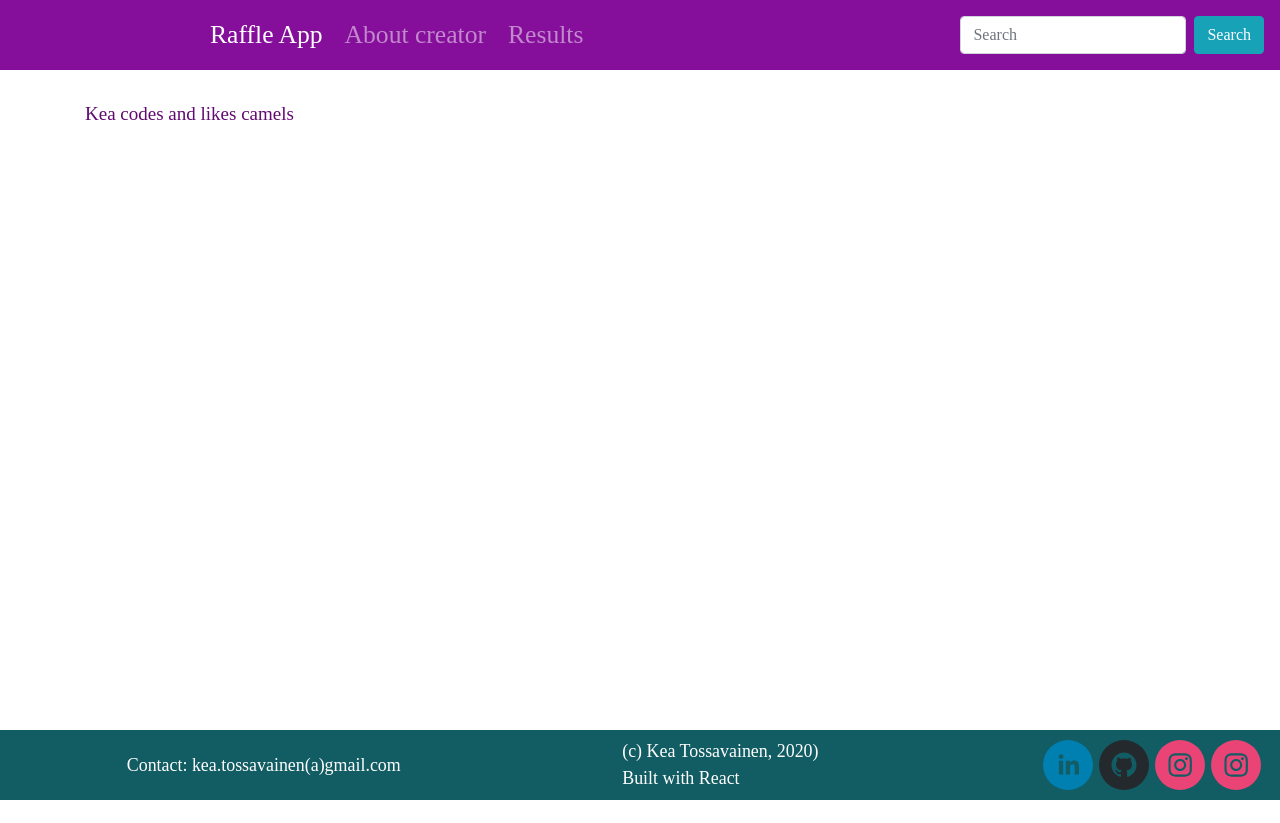
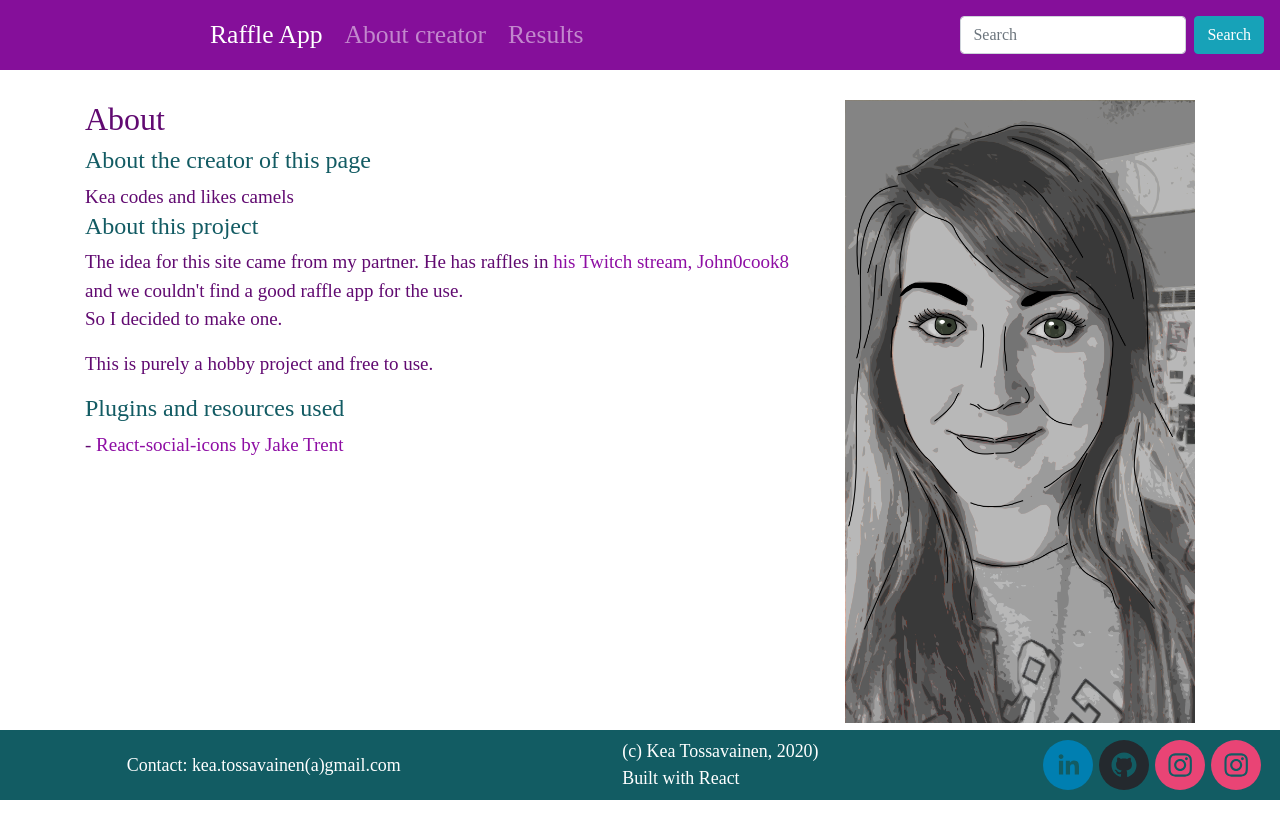
Before and after one commit to mesiaurora/raffle-app, a React (Create React App) app: page /aboutKea in a window 1280 px wide. Before the commit the page ends 800 px from the top, so only its background shows below. Built offline with nearby package versions, Linux system fonts and the light colour scheme.

Commit message:
Restructuring, cleaning code, todo notes

```diff
--- a/src/ui/Components/AboutKea.js
+++ /dev/null
@@ -1,11 +0,0 @@
-import React from 'react'
-
-const AboutKea = () => {
-  return (
-      <div className="text-style-content">
-      Kea codes and likes camels
-    </div>
-    )
-  }
-
-export default AboutKea
--- a/src/ui/Components/AddedPeople.js
+++ b/src/ui/Components/AddedPeople.js
@@ -1,17 +1,22 @@
 import React from 'react'
 import '../Styles/styles.css'
-import Person from '../Components/Person'
+import Person from './Person'
 
 const AddedPeople = (props) => {
 
   const persons = props.persons
 
+  /* TODO: Maximum height for the list of people */
+
   return (
-    <ul>
-      {persons.map((person) =>
-        <Person key={person.name} person={person}/>
-      )}
-    </ul>
+    <div>
+      <h3>Already added people</h3>
+      <ul className="text-style-content">
+        {persons.map((person) =>
+          <Person key={person.name} person={person}/>
+        )}
+      </ul>
+    </div>
   )
 }
 
--- a/src/ui/Components/InsertPeople.js
+++ b/src/ui/Components/InsertPeople.js
@@ -9,6 +9,7 @@ const InsertPeople = (props) => {
 
   return (
     <div>
+      <h3>Add a new person</h3>
       <form onSubmit={handleSubmit}>
         <FormGroup controlId="newName">
           <FormLabel className='text-style-content'>Name </FormLabel>
@@ -23,12 +24,6 @@ const InsertPeople = (props) => {
         </FormGroup>
       </form>
     </div>
-/*    <div>
-    <InsertPeopleForm name={name} number={number}
-    newNameMethod={props.newNumberMethod}
-    newNumberMethod={props.newNameMethod}
-    onSubmit={handleSubmit}/>
-    </div>*/
   )
 }
 
--- a/src/ui/Components/Person.js
+++ b/src/ui/Components/Person.js
@@ -1,7 +1,6 @@
 import React from 'react'
 
 const Person = ({ person }) => {
-
 
   return (
     <li>{person.name}</li>
--- a/src/ui/Components/RaffleSettings.js
+++ b/src/ui/Components/RaffleSettings.js
@@ -4,15 +4,15 @@ import {Form, FormControl, FormLabel, FormGroup} from 'react-bootstrap'
 
 const RaffleSettings = () => {
 
-
   return (
     <div>
+    <h3>Raffle settings</h3>
     <Form>
       <FormGroup controlId="formName">
         <FormLabel className='text-style-content'>Number of prizes/rounds </FormLabel>
         <FormControl type="text" placeholder="Number of prizes" className="mr-sm-2" />
       </FormGroup>
-      <FormLabel className='text-style-content'>Allow multiple entries </FormLabel>
+      <FormLabel className='text-style-content'>Allow multiple entries</FormLabel>
       <Form.Check></Form.Check>
     </Form>
     </div>
--- a/src/ui/Components/Submit.js
+++ b/src/ui/Components/Submit.js
@@ -4,10 +4,10 @@ import {Button} from 'react-bootstrap'
 
 const Submit = (props) => {
 
-
+ /* TODO: make this functional */
   return (
     <div>
-      <Button size="lg" variant="info" block>Submit</Button>
+      <Button size="lg" variant="info" block>Draw a winner</Button>
     </div>
   )
 }
--- /dev/null
+++ b/src/ui/Pages/AboutKea.js
@@ -0,0 +1,35 @@
+import React from 'react'
+import '../Styles/styles.css'
+import {Col, Row} from 'react-bootstrap'
+
+const AboutKea = () => {
+  return (
+    <div className="text-style-content">
+    <Row>
+    <Col sm={8}>
+      <h2>About</h2>
+      <h4>About the creator of this page</h4>
+      Kea codes and likes camels
+
+      <h4>About this project</h4>
+      <p>The idea for this site came from my partner. He has raffles in
+        <a className="link" href="https://www.twitch.tv/john0cook8"> his Twitch stream, John0cook8</a> and we couldn't find a good
+        raffle app for the use. <br />
+        So I decided to make one. </p>
+
+      <p>This is purely a hobby project and free to use.</p>
+
+      <h4>Plugins and resources used</h4>
+      <p>
+      - <a className="link" href="https://github.com/jaketrent/react-social-icons">React-social-icons by Jake Trent</a>
+      </p>
+      </Col>
+      <Col sm={4}>
+        <img src="/images/keamesi_traced.png" alt="traced" width="100%" height="100%" />
+      </Col>
+      </Row>
+    </div>
+    )
+  }
+
+export default AboutKea
--- a/src/ui/Components/SetUpRaffle.js
+++ b/src/ui/Pages/SetUpRaffle.js
@@ -1,27 +1,46 @@
 import React, { useState } from 'react';
-import InsertPeople from './InsertPeople';
-import Submit from './Submit';
-import AddedPeople from './AddedPeople';
-import RaffleSettings from './RaffleSettings';
-import RaffleWheel from './RaffleWheel';
+import InsertPeople from '../Components/InsertPeople';
+import Submit from '../Components/Submit';
+import AddedPeople from '../Components/AddedPeople';
+import RaffleSettings from '../Components/RaffleSettings';
 import '../Styles/styles.css';
 import "bootstrap/dist/css/bootstrap.min.css";
 import { Container, Col, Row} from 'react-bootstrap'
 
 function SetUpRaffle() {
-  const [persons, setPersons] = useState([{name: 'testi', numberOfEntries: '2'},{name: 'testi2', numberOfEntries:'3'}])
+  const containsAlert = ' is already added. Name needs to be unique'
+  const [persons, setPersons] = useState([{ id: 1, name: 'name', numberOfEntries: '2'},{name: 'name2', numberOfEntries:'3'}])
   const [newName, setNewName ] = useState('')
   const [newNumber, setNewNumber] = useState('')
 
+  /*
+    TODO: Raffle settings and submit button
+  */
+
+
+  /* Handles add person submit button click */
   const handleSubmit = e => {
     e.preventDefault()
+
+    // Checks if new number is less than 1, and
+    // sets it to one
+     if (newNumber < 1) {
+       setNewNumber('1');
+     }
 
     const newPerson = {
       name: newName,
       number: newNumber,
     }
 
-    setPersons(persons.concat(newPerson))
+    // If person already exists, they won't be added
+    if (!persons.some(e => e.name.toLowerCase() === newName.toLowerCase())){
+      setPersons(persons.concat(newPerson))
+    } else {
+      const alert = newName + containsAlert
+      window.alert(alert)
+    }
+
     setNewName('')
     setNewNumber('')
   }
@@ -29,26 +48,22 @@ function SetUpRaffle() {
   return (
     <div className='container'>
       <Container>
-        <RaffleWheel persons={persons}/>
-      <Row>
+      <Row className="column-spacing">
         <Col sm={6}>
-          <h3>Raffle settings</h3>
           <RaffleSettings />
         </Col>
       </Row>
-      <Row>
+      <Row className="column-spacing">
         <Col sm={6}>
-          <h3>Add new person and number of entries</h3>
           <InsertPeople name={newName} newNameMethod={e => setNewName(e.target.value)}
           number={newNumber} newNumberMethod={e => setNewNumber(e.target.value)}
           handleSubmit={handleSubmit}/>
         </Col>
         <Col sm={6}>
-          <h3>Already added people</h3>
           <AddedPeople persons={persons} />
         </Col>
-        </Row>
-      <Row>
+      </Row>
+      <Row className="column-spacing">
         <Col sm={12}>
         <Submit />
         </Col>
--- a/src/ui/Styles/styles.css
+++ b/src/ui/Styles/styles.css
@@ -5,9 +5,18 @@ body {
   padding-bottom: 100px;
 }
 
+.link {
+  color: rgba(142, 14, 164);
+}
+
 .navbar-nav > .nav-item{
     margin-left: 3px;
     margin-right: 3px;
+}
+
+.column-spacing {
+  margin-top: 20px;
+  margin-bottom: 20px;
 }
 
 /* Insta feed */
@@ -60,7 +69,7 @@ h3 {
 
 h4 {
   font-family: 'Copperplate';
-  color: rgba(97, 10, 113);
+  color: rgba(18, 91, 99);
 }
 
 h5 {
@@ -85,7 +94,6 @@ h5 {
   font-size: 19px;
   font-family: 'Bookman';
   color: rgba(97, 10, 113);
-
 }
 
 .text-style-tiny {
```
Also changed, not shown: src/ui/App.js (+3 -11 lines), src/ui/Components/InsertPeopleForm.js (deleted, +0 -29 lines), public/images/keamesi_traced.png (added), src/ui/Pages/Results.js (renamed from src/ui/Components/Results.js).
